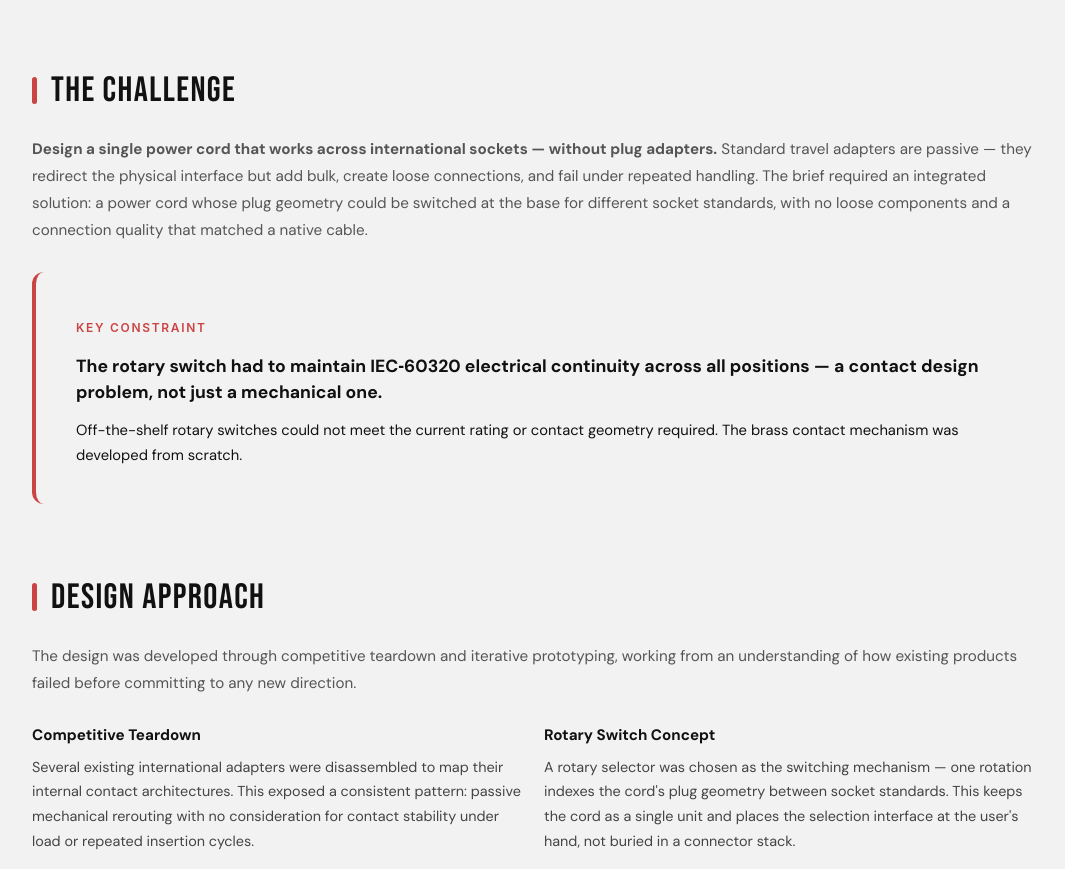
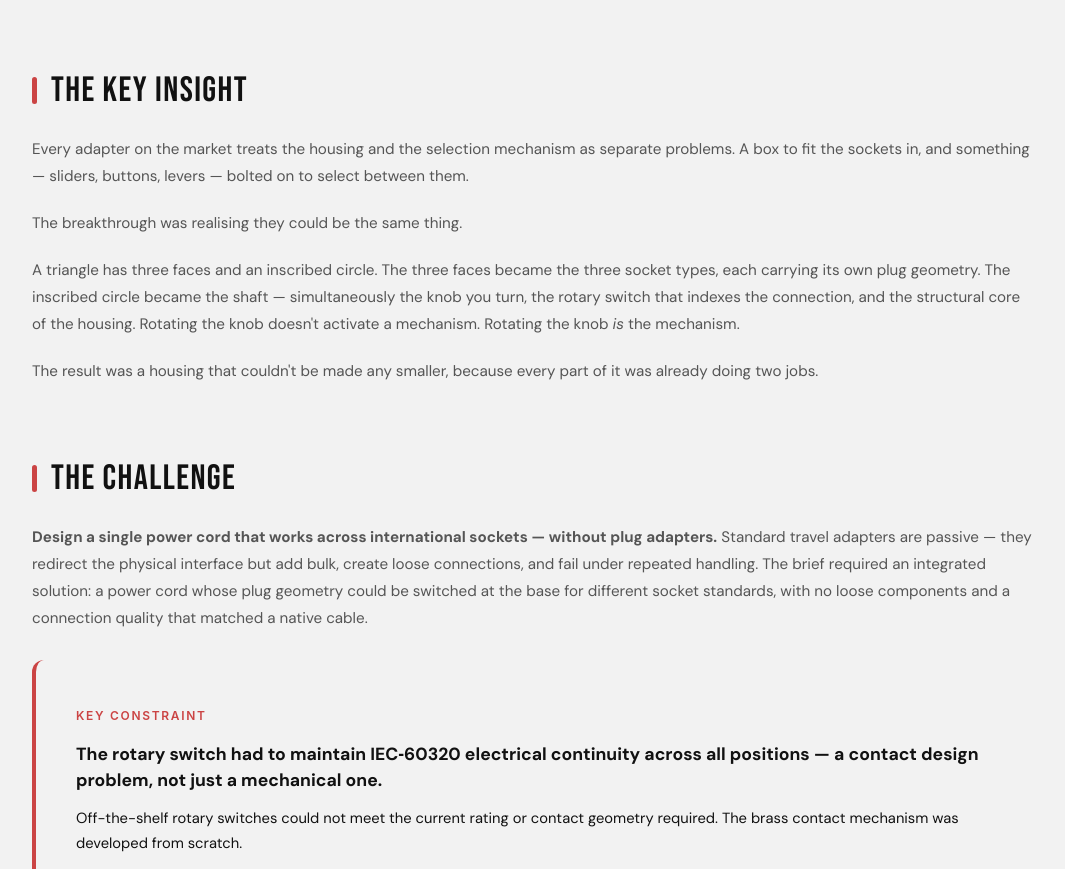
Before and after one commit to joseVidalJimenez/portfolio, a website: page docs/projects/plug.html in a window 1280 px wide. Shown: the part 1402-2271 px from the top of the page, without its empty margins (106-1171 px from the left). Drawn offline with Linux system fonts and the light colour scheme.

Commit message:
Add 'The Key Insight' section to plug.html

```diff
--- a/docs/projects/plug.html
+++ b/docs/projects/plug.html
@@ -77,6 +77,14 @@
 					<h2>Competitive Teardown</h2>
 					<p class="para">Disassembling several travel adapters revealed one consistent pattern in the better-engineered products: the electrical contacts weren't passive &mdash; they were doing structural work too. The same brass elements conducting current were also locating and locking the plug heads in position. No redundant parts, no separate fasteners.</p>
 					<p class="para">That principle carried directly into the UCA. The brass contact rods you see in the prototype aren't just the electrical path &mdash; they're what holds each plug assembly in place.</p>
+				</div>
+
+				<div class="project-section">
+					<h2>The Key Insight</h2>
+					<p class="para">Every adapter on the market treats the housing and the selection mechanism as separate problems. A box to fit the sockets in, and something &mdash; sliders, buttons, levers &mdash; bolted on to select between them.</p>
+					<p class="para">The breakthrough was realising they could be the same thing.</p>
+					<p class="para">A triangle has three faces and an inscribed circle. The three faces became the three socket types, each carrying its own plug geometry. The inscribed circle became the shaft &mdash; simultaneously the knob you turn, the rotary switch that indexes the connection, and the structural core of the housing. Rotating the knob doesn't activate a mechanism. Rotating the knob <em>is</em> the mechanism.</p>
+					<p class="para">The result was a housing that couldn't be made any smaller, because every part of it was already doing two jobs.</p>
 				</div>
 
 				<div class="project-section">
```
Also changed, not shown: src/projects/plug.html (+8 -0 lines).
